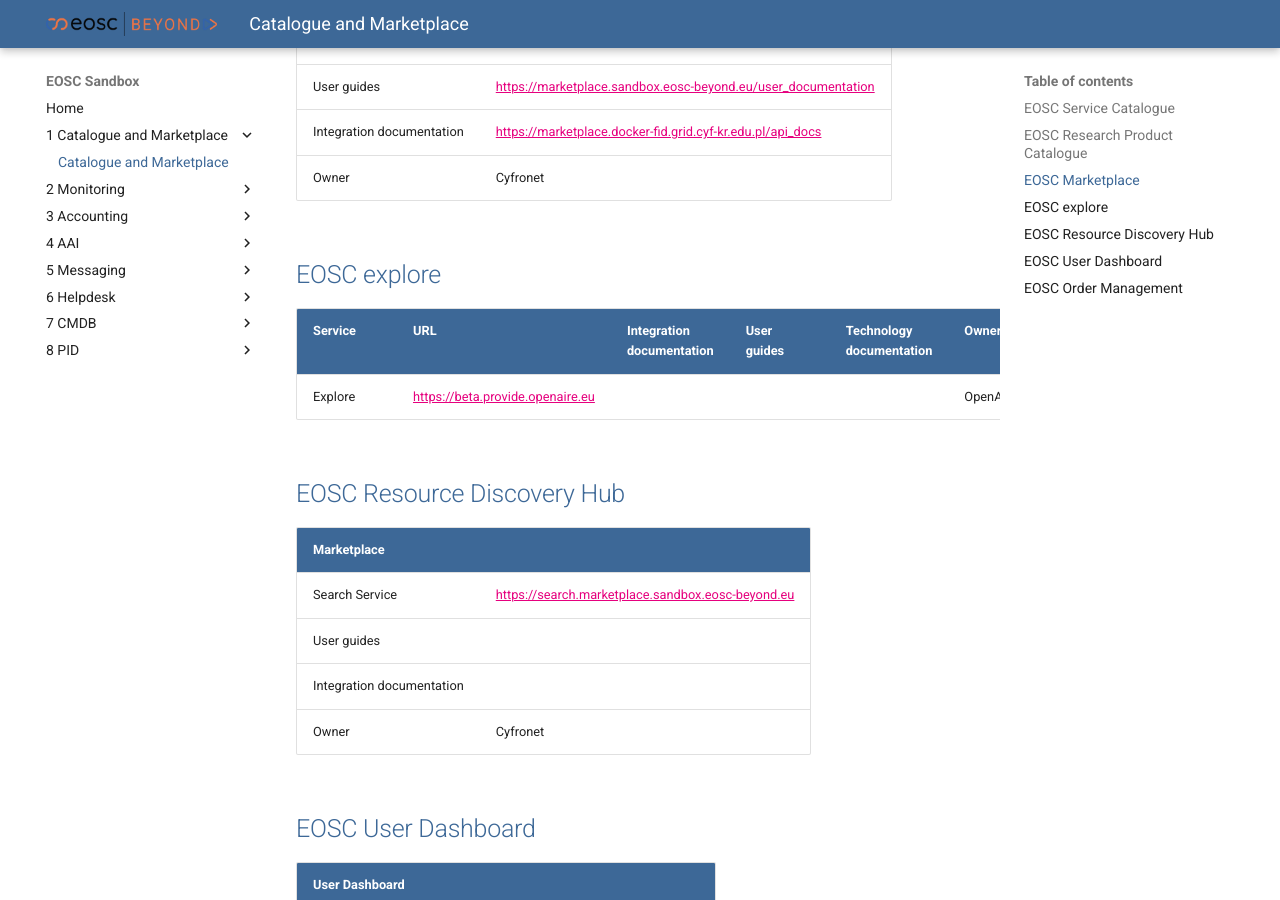
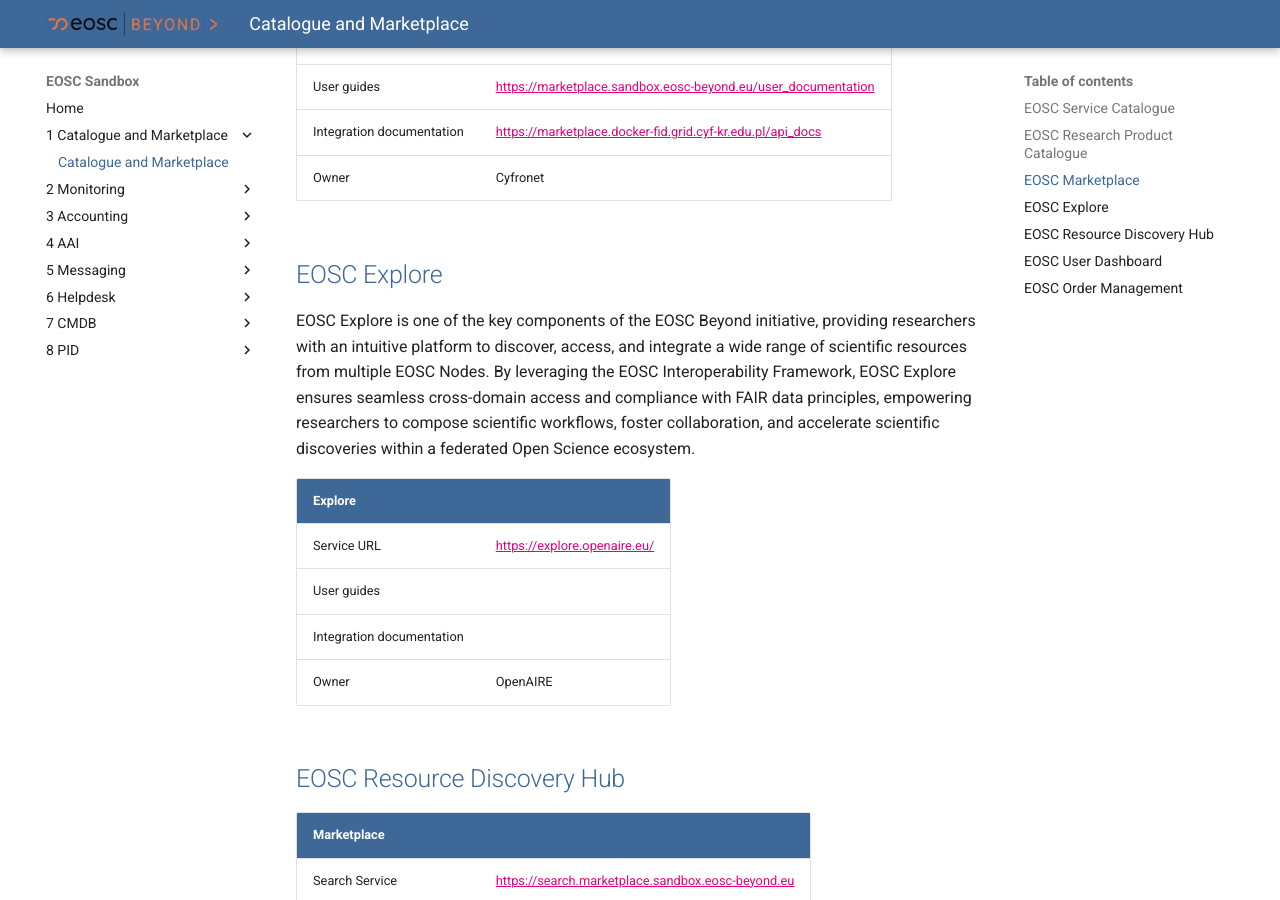
Before and after one commit to eosc-beyond-sandbox/eosc-sandbox, an MkDocs documentation site: the page built from resources/1 Catalogue and Marketplace/Catalogue and Marketplace.md, in a window 1280 px wide and 900 px high, scrolled down 2116 px. Built offline with MkDocs 1.6.1 and Material for MkDocs 9.7.7, drawn with Linux system fonts in a browser that asks for light colours.

Commit message:
EOSC Explore update

```diff
--- a/resources/1 Catalogue and Marketplace/Catalogue and Marketplace.md
+++ b/resources/1 Catalogue and Marketplace/Catalogue and Marketplace.md
@@ -51,11 +51,16 @@
 | Integration documentation | <https://marketplace.docker-fid.grid.cyf-kr.edu.pl/api_docs>    |
 | Owner                     | Cyfronet                                                        |
 
-## EOSC explore
+## EOSC Explore
 
-| Service | URL                                  | Integration documentation | User guides | Technology documentation | Owner    |
-| :------ | :----------------------------------- | :------------------------ | :---------- | :----------------------- | :------- |
-| Explore | [https://beta.provide.openaire.eu]() |                           |             |                          | OpenAIRE |
+EOSC Explore is one of the key components of the EOSC Beyond initiative, providing researchers with an intuitive platform to discover, access, and integrate a wide range of scientific resources from multiple EOSC Nodes. By leveraging the EOSC Interoperability Framework, EOSC Explore ensures seamless cross-domain access and compliance with FAIR data principles, empowering researchers to compose scientific workflows, foster collaboration, and accelerate scientific discoveries within a federated Open Science ecosystem.
+
+| Explore                   |                                |
+| :------------------------ | :----------------------------- |
+| Service URL               | <https://explore.openaire.eu/> |
+| User guides               |                                |
+| Integration documentation |                                |
+| Owner                     | OpenAIRE                       |
 
 ## EOSC Resource Discovery Hub
 
```
